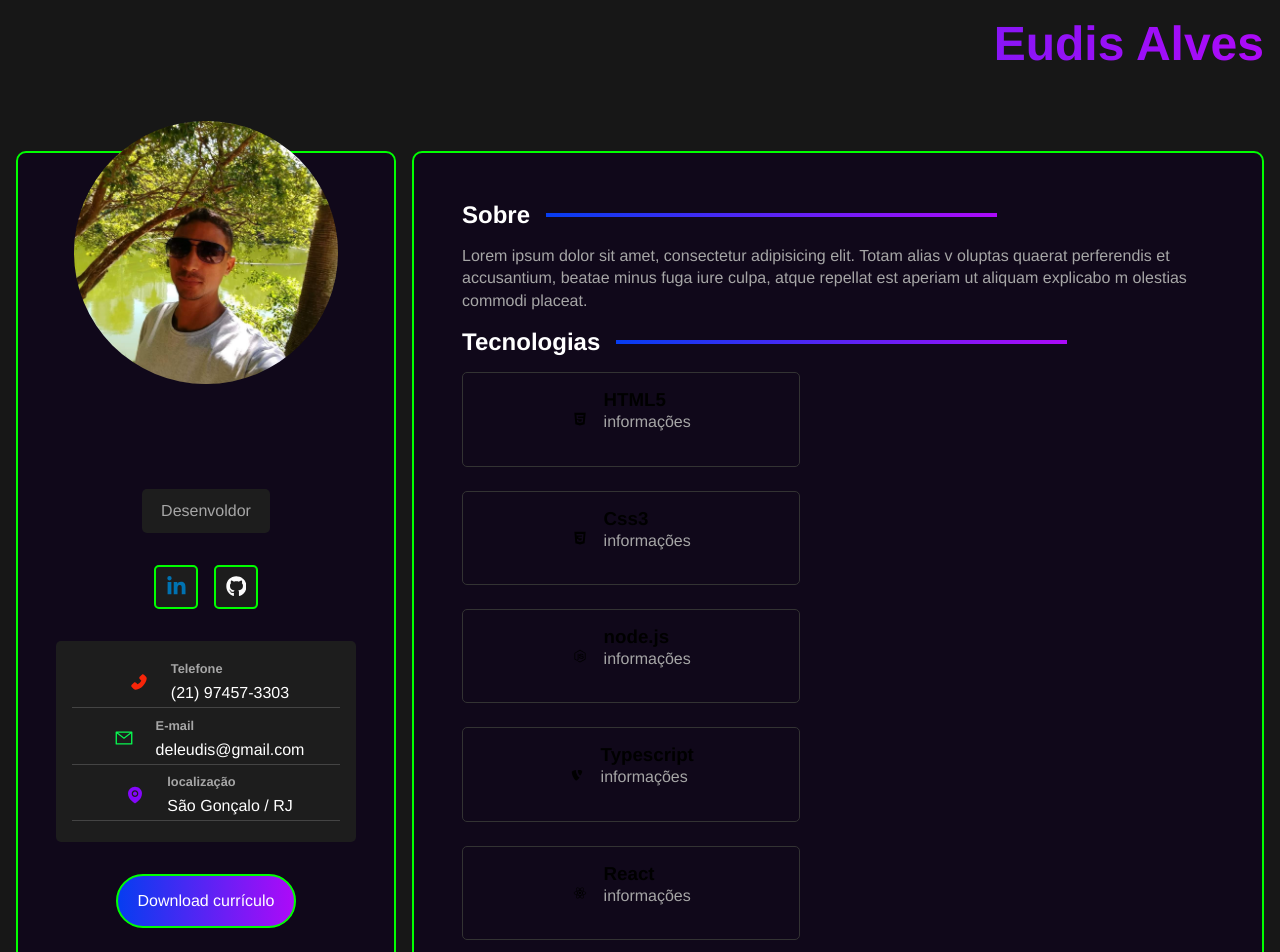
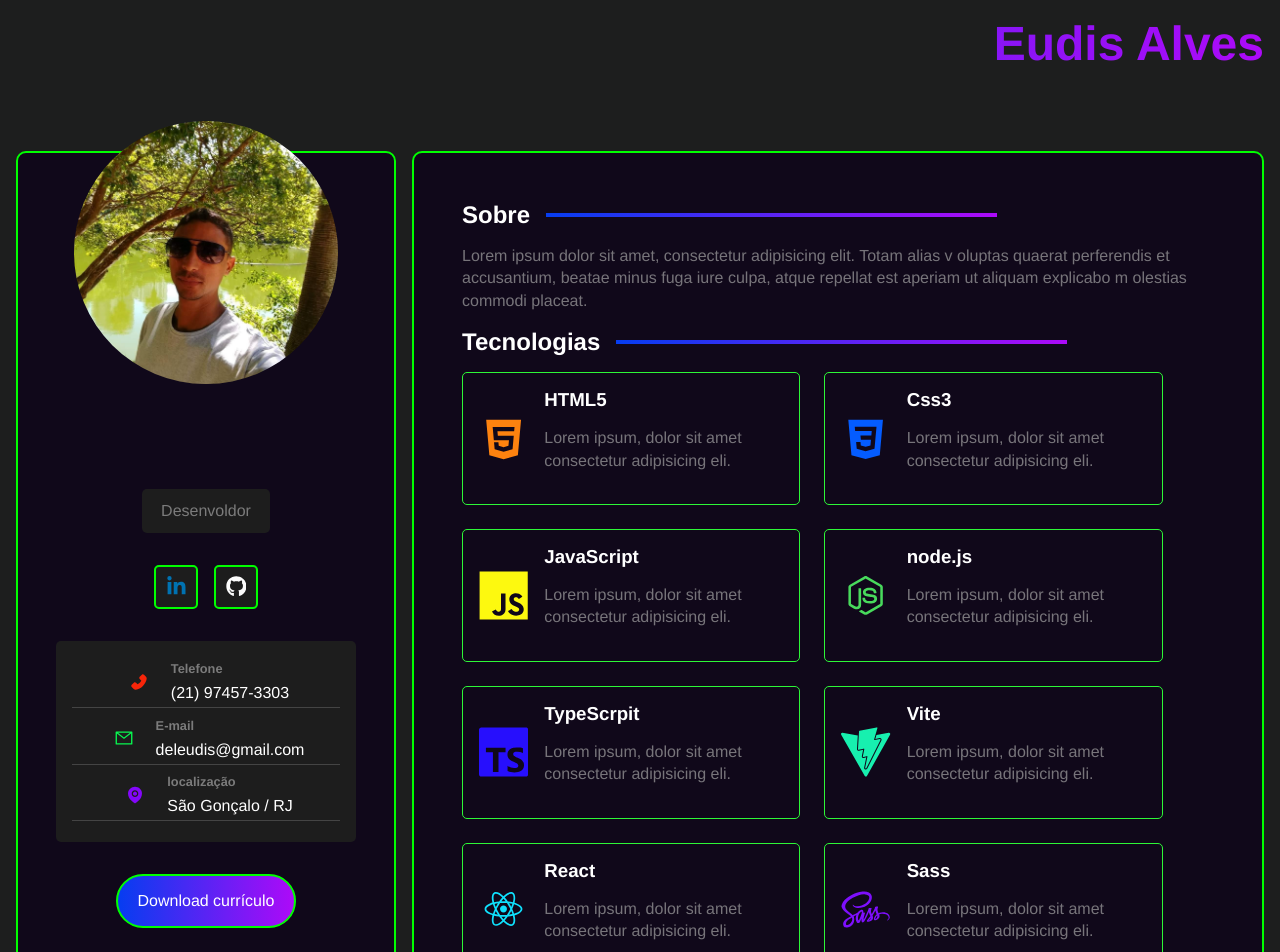
Before and after one commit to EudisAlves/site-curriculo, a React (Vite) app: page / in a window 1280 px wide. Shown: the top 952 px of the page. Built offline with nearby package versions, Linux system fonts and the light colour scheme.

Commit message:
adicionando icones de tecnologias

```diff
--- a/src/components/TecContainer.tsx
+++ b/src/components/TecContainer.tsx
@@ -1,35 +1,42 @@
-import { Key, ReactNode } from 'react'
+
 import {
     DiHtml5,
     DiCss3,
     DiNodejsSmall,
-    DiTypo3,
-    DiReact
+    DiReact,
+    DiSass,
+    DiJsBadge,
+
 } from 'react-icons/di'
+import {
+    SiTypescript,
+    SiVite
+} from "react-icons/si"
 
 import '../styles/components/teccontainer.sass'
 
 const tech = [
-    {id: "html", name: "HTML5", icon: <DiHtml5 />},
-    {id: "css", name: "Css3", icon: <DiCss3 />},
-    {id: "node", name: "node.js", icon: <DiNodejsSmall />},
-    {id: "typo", name: "Typescript", icon: <DiTypo3 />},
-    {id: "react", name: "React", icon: <DiReact />}
-]
+    { id: "html", name: "HTML5", icon: <DiHtml5 />},
+    { id: "css", name: "Css3", icon: <DiCss3 />},
+    { id: "js", name: "JavaScript", icon: <DiJsBadge />},
+    { id: "node", name: "node.js", icon: <DiNodejsSmall />},
+    { id: "type", name: "TypeScrpit", icon: <SiTypescript />},
+    { id: "vite", name: "Vite", icon: <SiVite />},
+    { id: "react", name: "React", icon: <DiReact />},
+    { id: "sass", name: "Sass", icon: <DiSass />},
+];
 
 export default function tecContainer() {
     return (
-        <section id='tec-container'>
+        <section id='tech-container'>
             <h2>Tecnologias</h2>
             <div className="tech-grid">
-                {tech.map((tech: {
-                    [x: string]: ReactNode; id: Key | null | undefined;
-                     }) => (
-                    <div className="tec-card" id='tech.id' key={tech.id}>
+                {tech.map((tech)=> (
+                    <div className="tech-card" id={tech.id} key={tech.id}>
                         {tech.icon}
                         <div className="tech-info">
                             <h3>{tech.name}</h3>
-                            <p>informações</p>
+                            <p>Lorem ipsum, dolor sit amet consectetur adipisicing eli.</p>
                         </div>
                     </div>
                 ))}
--- a/src/styles/components/teccontainer.sass
+++ b/src/styles/components/teccontainer.sass
@@ -1,18 +1,56 @@
 @use './variables'
 @use './mixins'
 
-#tec-container
+#tech-container
     margin-bottom: 1rem
 
     .tech-grid
-        display: grid
+        display: flex
         flex-wrap: wrap
         gap: 1.5rem
 
-        .tec-card
+        .tech-card
             @include mixins.center
             gap: 1rem
             padding: 1rem
-            border: 1px solid #333
+            border: 1px solid #2df737
             width: 45%
             border-radius: variables.$card-border-redius
+
+            h3
+                color: variables.$text-color
+                margin-bottom: 1rem
+
+            svg
+                font-size: 5rem
+
+        #html
+            svg
+                color: #fd820f
+
+        #css
+            svg
+                color: #045cff
+
+        #js
+            svg
+                color: #fdf90f
+
+        #node
+            svg
+                color: #48da5c
+
+        #type
+            svg
+            color: #270ffd
+
+        #react
+            svg
+                color: #0fe1fd
+
+        #sass
+             svg
+                color: #7e0ffd
+        #vite
+            svg
+                color: #17f0af
--- a/src/styles/components/variables.sass
+++ b/src/styles/components/variables.sass
@@ -1,7 +1,7 @@
 $font-stack: "Helvetica"
 $text-color: #fff
-$text-color-secondary: #a6a6a6
-$body-bg-color: #050505ec
+$text-color-secondary: #a6a6a6af
+$body-bg-color: #0b0c0cec
 $bg-color: #10081a
 $bg-color-secondary: #1d1d1d
 $conatiner-border-radius: 10px
```
